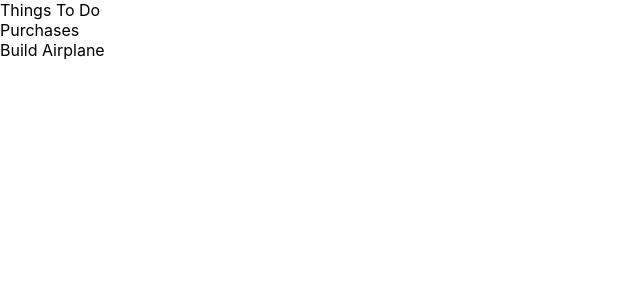
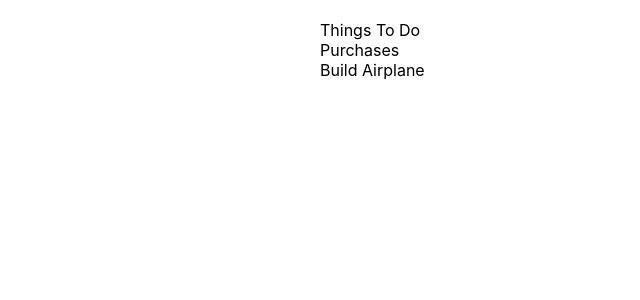
Before and after one commit to lorecrafting/wonder-todo, a React (Create React App) app: page / in a window 1280 px wide. Shown: the top 300 px of the page, without its empty margins (0-640 px from the left). Built offline with nearby package versions, Linux system fonts and the light colour scheme.

Commit message:
add css for 3 column style layout

```diff
--- a/src/App.jsx
+++ b/src/App.jsx
@@ -1,4 +1,5 @@
 import React from 'react';
+import './css/App.css';
 import { Router } from '@reach/router';
 import { TodoDataProvider } from './context.jsx';
 import Home from './pages/Home/Home.jsx';
--- a/src/css/App.css
+++ b/src/css/App.css
@@ -1,32 +1,17 @@
-.App {
-  text-align: center;
+.flex-container {
+  display: flex;
+  align-items: baseline;
 }
 
-.App-logo {
-  animation: App-logo-spin infinite 20s linear;
-  height: 40vmin;
+.left-flex-filler {
+  flex: 1;
 }
 
-.App-header {
-  background-color: #282c34;
-  min-height: 100vh;
-  display: flex;
-  flex-direction: column;
-  align-items: center;
-  justify-content: center;
-  font-size: calc(10px + 2vmin);
-  color: white;
+.middle-flex-content {
+  flex: 2;
+  padding-top: 20px;
 }
 
-.App-link {
-  color: #61dafb;
+.right-flex-filler {
+  flex: 1;
 }
-
-@keyframes App-logo-spin {
-  from {
-    transform: rotate(0deg);
-  }
-  to {
-    transform: rotate(360deg);
-  }
-}
--- a/src/pages/Home/Home.jsx
+++ b/src/pages/Home/Home.jsx
@@ -5,12 +5,14 @@ import GroupList from './GroupList.jsx';
 const Home = () => {
   const { state } = useContext(AppContext);
   return (
-    <>
-      <div>Things To Do</div>
-      <div>
+    <div className="flex-container">
+      <div className="left-flex-filler" />
+      <div className="middle-flex-content">
+        <div> Things To Do</div>
         <GroupList groups={state.groups} />
       </div>
-    </>
+      <div className="right-flex-filler" />
+    </div>
   );
 };
 
--- a/src/pages/TaskListByGroup/TaskListByGroup.jsx
+++ b/src/pages/TaskListByGroup/TaskListByGroup.jsx
@@ -7,11 +7,15 @@ const TaskListByGroup = ({ groupId }) => {
   const { state } = useContext(AppContext);
   const group = state.groups.find(group => group.group_id === Number(groupId));
   return (
-    <div>
-      {group.name} <span onClick={() => navigate('/')}>ALL GROUPS</span>
-      {group.tasks.map(task => (
-        <TaskList task={task} groupId={group.group_id} />
-      ))}
+    <div className="flex-container">
+      <div className="left-flex-filler" />
+      <div className="middle-flex-content">
+        {group.name} <span onClick={() => navigate('/')}>ALL GROUPS</span>
+        {group.tasks.map(task => (
+          <TaskList task={task} groupId={group.group_id} />
+        ))}
+      </div>
+      <div className="right-flex-filler" />
     </div>
   );
 };
```
